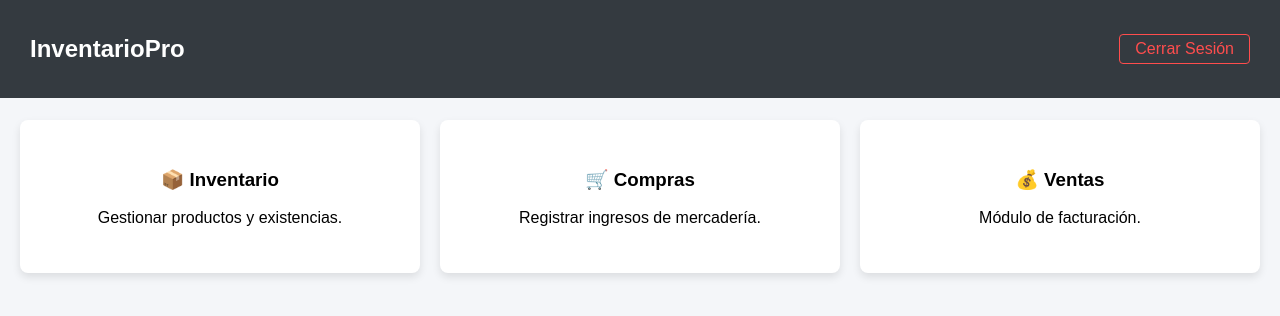
After one commit to Criss0726/sistema_inventario_ventas, a PHP site: page /dashboard.html in a window 1280 px wide. The commit adds this page. Shown: the top 316 px of the page. Run offline with PHP 8.4, Linux system fonts and the light colour scheme.

Commit message:
Creada la estructura y estilos del Dashboard principal

```diff
--- /dev/null
+++ b/dashboard.html
@@ -0,0 +1,37 @@
+<!DOCTYPE html>
+<html lang="es">
+<head>
+    <meta charset="UTF-8">
+    <title>Dashboard - Sistema de Inventario</title>
+    <link rel="stylesheet" href="style.css">
+</head>
+<body class="dashboard">
+
+    <!-- Barra superior -->
+    <nav class="navbar">
+        <h2>InventarioPro</h2>
+        <a href="index.html" class="btn-salir">Cerrar Sesión</a>
+    </nav>
+
+    <!-- Menú principal -->
+    <div class="dashboard-menu">
+
+        <div class="tarjeta-modulo">
+            <h3>📦 Inventario</h3>
+            <p>Gestionar productos y existencias.</p>
+        </div>
+
+        <div class="tarjeta-modulo">
+            <h3>🛒 Compras</h3>
+            <p>Registrar ingresos de mercadería.</p>
+        </div>
+
+        <div class="tarjeta-modulo">
+            <h3>💰 Ventas</h3>
+            <p>Módulo de facturación.</p>
+        </div>
+
+    </div>
+
+</body>
+</html>
--- a/style.css
+++ b/style.css
@@ -1,4 +1,7 @@
-/* Centrar el contenido en la pantalla */
+/* =========================================
+   ESTILOS GENERALES (LOGIN)
+========================================= */
+
 body {
     font-family: Arial, sans-serif;
     background-color: #f4f6f9;
@@ -9,7 +12,7 @@ height: 100vh;
     margin: 0;
 }
 
-/* Estilo de la tarjeta blanca del formulario */
+/* Contenedor del login */
 .login-container {
     background-color: white;
     padding: 30px;
@@ -18,7 +21,7 @@ box-shadow: 0 4px 8px rgba(0,0,0,0.1);
     width: 300px;
 }
 
-/* Diseño de las cajas de texto */
+/* Inputs */
 input {
     width: 100%;
     padding: 10px;
@@ -28,7 +31,7 @@ border-radius: 4px;
     box-sizing: border-box;
 }
 
-/* Diseño del botón de ingreso */
+/* Botón */
 button {
     width: 100%;
     padding: 10px;
@@ -38,9 +41,72 @@ border: none;
     border-radius: 4px;
     cursor: pointer;
     font-weight: bold;
-
     margin-top: 15px;
 }
 
 button:hover {
     background-color: #0056b3;
+}
+
+/* =========================================
+   FIX PARA DASHBOARD
+========================================= */
+
+body.dashboard {
+    display: block;
+    height: auto;
+}
+
+/* =========================================
+   DASHBOARD
+========================================= */
+
+.navbar {
+    background-color: #343a40;
+    color: white;
+    padding: 15px 30px;
+    display: flex;
+    justify-content: space-between;
+    align-items: center;
+    position: fixed;
+    width: 100%;
+    top: 0;
+    box-sizing: border-box;
+}
+
+.btn-salir {
+    color: #ff4d4d;
+    text-decoration: none;
+    border: 1px solid #ff4d4d;
+    padding: 5px 15px;
+    border-radius: 4px;
+}
+
+.btn-salir:hover {
+    background-color: #ff4d4d;
+    color: white;
+}
+
+.dashboard-menu {
+    display: flex;
+    justify-content: space-around;
+    margin-top: 100px;
+    padding: 20px;
+    gap: 20px;
+}
+
+.tarjeta-modulo {
+    background-color: white;
+    padding: 30px;
+    border-radius: 8px;
+    width: 30%;
+    text-align: center;
+    cursor: pointer;
+    transition: transform 0.3s ease;
+    box-shadow: 0 4px 8px rgba(0,0,0,0.1);
+}
+
+.tarjeta-modulo:hover {
+    transform: translateY(-10px);
+    box-shadow: 0 8px 16px rgba(0,0,0,0.2);
+}
```
Lines whose indentation alone changed are shown as unchanged.
